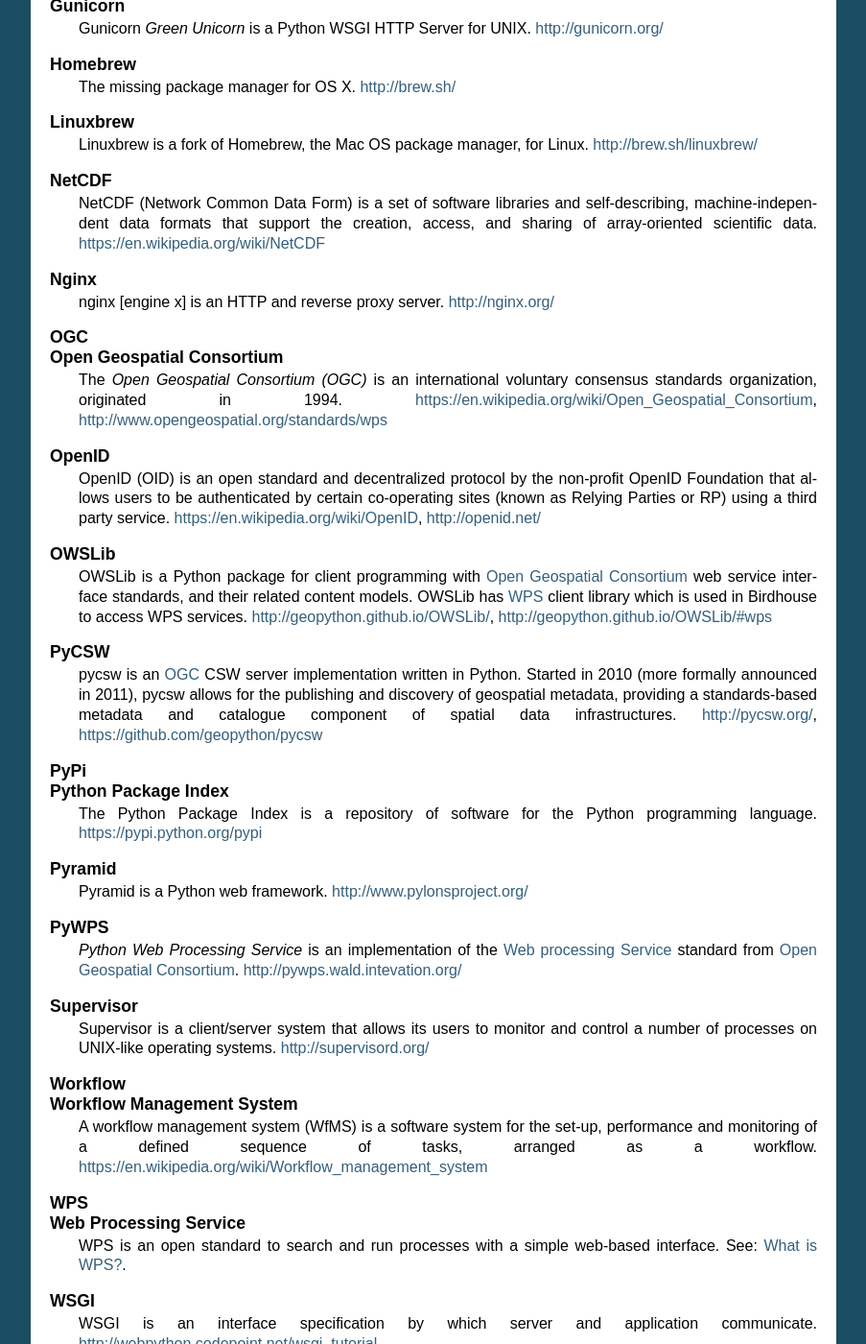
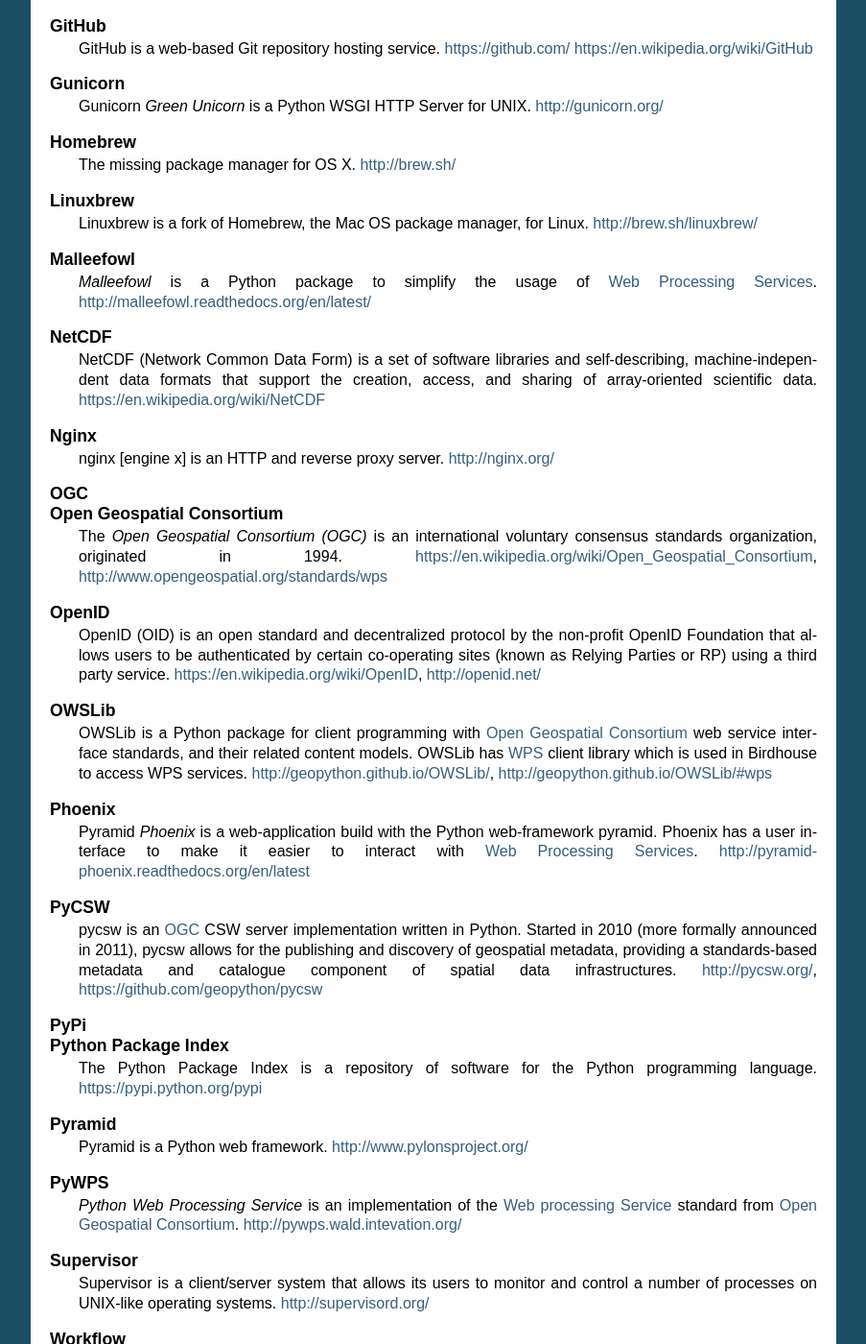
Before and after one commit to bird-house/birdhouse-docs, a Sphinx documentation site: the page built from docs/source/glossary.rst, in a window 1280 px wide and 1400 px high, scrolled down 1159 px. Shown: the whole window at 96% size, without its empty margins (198-1101 px from the left). Built offline with Sphinx 7.4.7, drawn with Linux system fonts in a browser that asks for light colours; some of the changed text lies outside the part shown.

```diff
--- a/docs/source/glossary.rst
+++ b/docs/source/glossary.rst
@@ -133,3 +133,16 @@
       GitHub is a web-based Git repository hosting service.
       https://github.com/
       https://en.wikipedia.org/wiki/GitHub
+
+   Phoenix
+      Pyramid *Phoenix* is a web-application build with the Python web-framework pyramid.
+      Phoenix has a user interface to make it easier to interact with :term:`Web Processing Services <wps>`.
+      http://pyramid-phoenix.readthedocs.org/en/latest
+
+   Malleefowl
+      *Malleefowl* is a Python package to simplify the usage of :term:`Web Processing Services <wps>`.
+      http://malleefowl.readthedocs.org/en/latest/
+
+   Emu
+      *Emu* is a Python package with some test proccess for :term:`Web Processing Services <wps>`.
+      http://emu.readthedocs.org/en/latest/
```
Also changed, not shown: docs/source/dev_guide.rst (+28 -1 lines).
